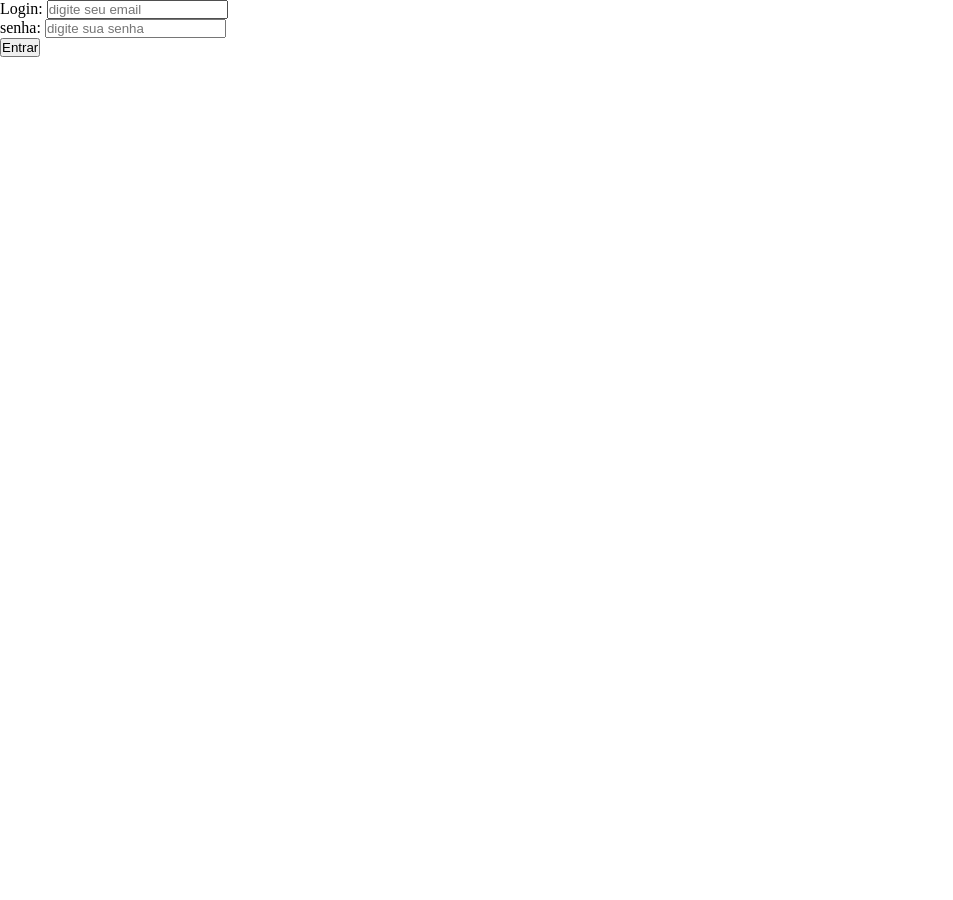
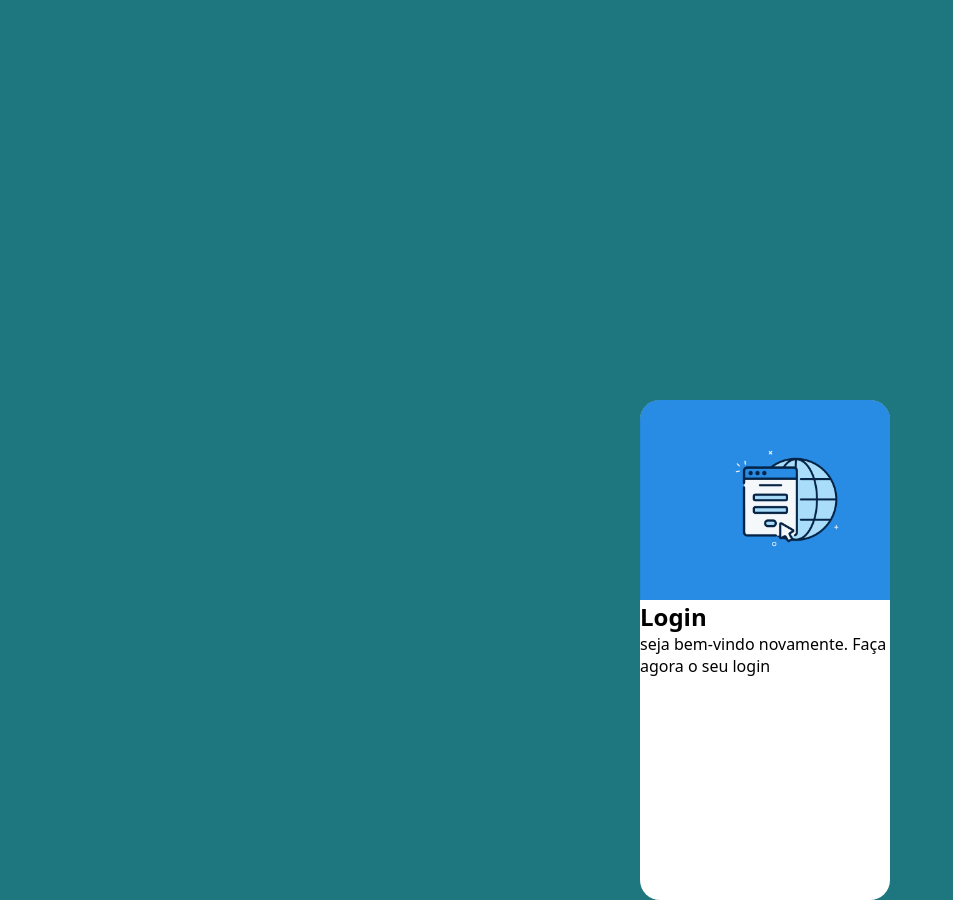
Before and after one commit to Thiagoalvesn/projetoformulario, a plain HTML site: page index.html in a window 1280 px wide. Shown: the whole page, without its empty margins (0-953 px from the left). Before the commit the page ends 800 px from the top, so only its background shows below. Drawn offline with Linux system fonts and the light colour scheme.

Commit message:
atualizado

```diff
--- a/index.html
+++ b/index.html
@@ -9,23 +9,18 @@
 </head>
 <body>
     <main>
-        <section id="formulario">
-           <form action="cadrasto.php" method="post" autocomplete="on" >
-            <div>
-                <label for="ilogin">Login:</label>
-                <input type="email" name="email" id="ilogin" minlength="3" placeholder="digite seu email">
+        <section id="login">
+            <div id="imagem">
+
             </div>
-        </form>
+           <div id="formulario">
+            <h1>Login</h1>
+            <p>seja bem-vindo novamente. Faça agora o seu login</p>
+            <form action="login.php" method="post">
+
+            </form>
+           </div>
         </section>
-
-        <section id="segurança">
-            <div>
-                <label for="isenha ">senha:</label >
-                <input type="password" name="senha" id="'isenha" minlength="8" placeholder="digite sua senha">
-            </div>
-        </section>
-    <button>Entrar</button>
-
     </main>
 </body>
 </html>
--- a/style.css
+++ b/style.css
@@ -5,3 +5,42 @@
     padding: 0px;
 
 }
+
+
+*{
+    font-family:system-ui, -apple-system, BlinkMacSystemFont, 'Segoe UI', Roboto, Oxygen, Ubuntu, Cantarell, 'Open Sans', 'Helvetica Neue', sans-serif;
+    padding: 0px;
+    margin: 0px;
+    box-sizing: border-box;
+}
+html,body{
+    background-color: #1e777e;
+    height: 100vh;
+    width: 100vw;
+
+}
+main{
+    position: absolute;
+    height: 100vh;
+    width: 100vw;
+
+}
+#login{
+    position: absolute;
+    top: 50%;
+    left: 50%;
+    transform: translate(-50,-50%);
+    overflow: hidden;
+
+
+    background-color: white;
+    width: 250px;
+    height: 500px;
+    border-radius: 20px;
+}
+
+#imagem{
+    background: #1e777e url("imagens/formulario.png");
+    height: 200px;
+    background-size: cover;
+}
```
Also changed, not shown: imagens/formulario.png (added).
